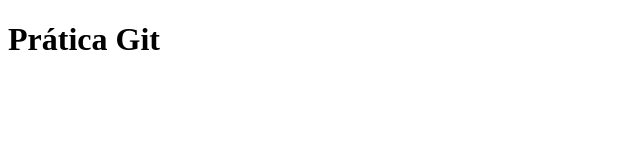
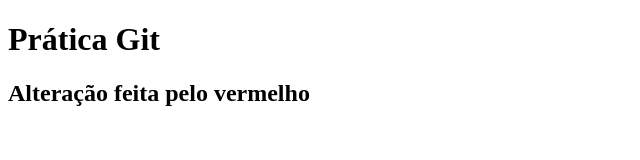
Before and after one commit to RickNarciso/praticaGit, a plain HTML site: page index.html in a window 1280 px wide. Shown: the whole page, without its empty margins (0-640 px from the left). Drawn offline with Linux system fonts and the light colour scheme.

Commit message:
Alteração feita pelo vermelho

```diff
--- a/index.html
+++ b/index.html
@@ -10,5 +10,8 @@
     <h1>
         Prática Git
     </h1>
+    <main>
+        <h2>Alteração feita pelo vermelho</h2>
+    </main>
 </body>
 </html>
```
